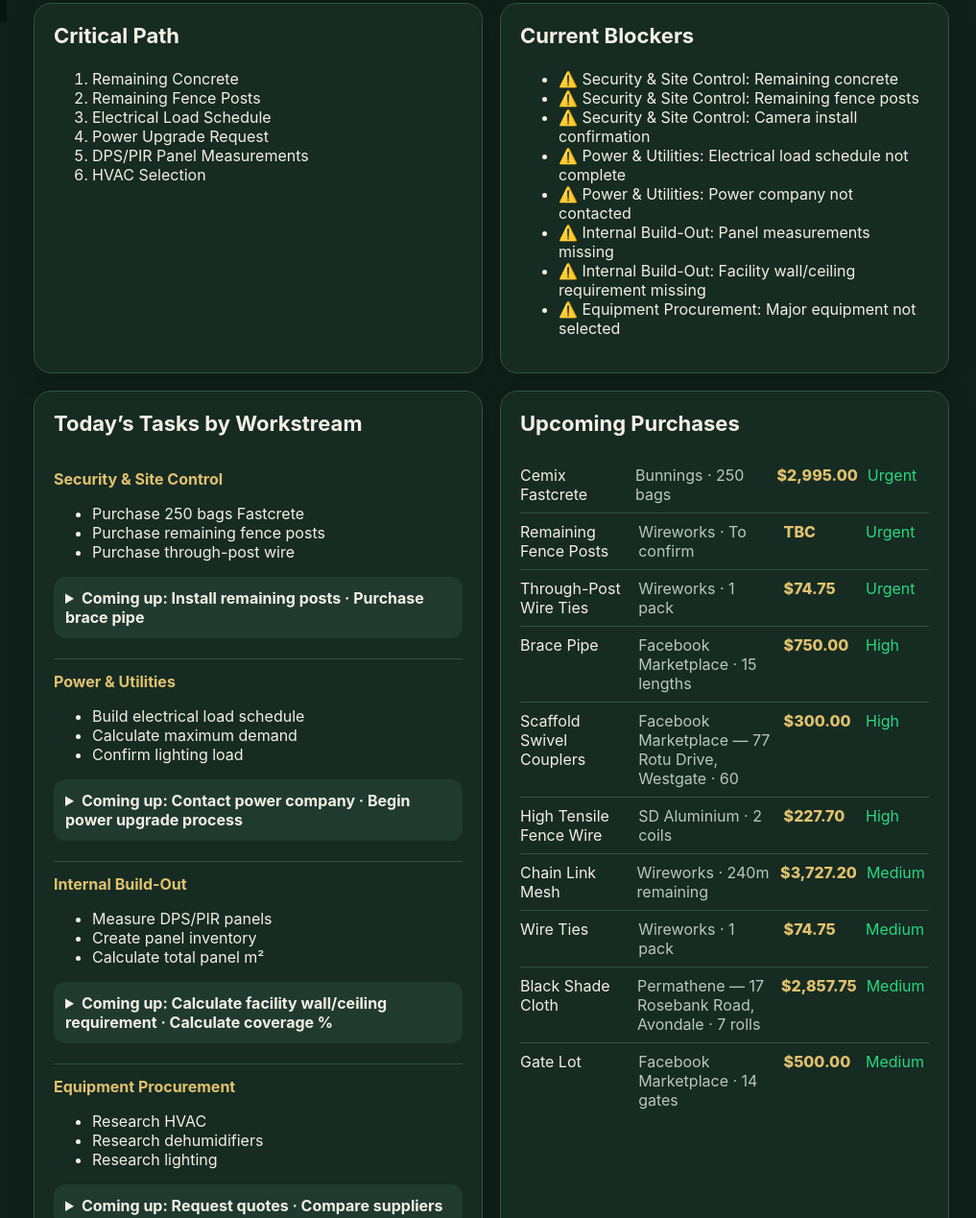
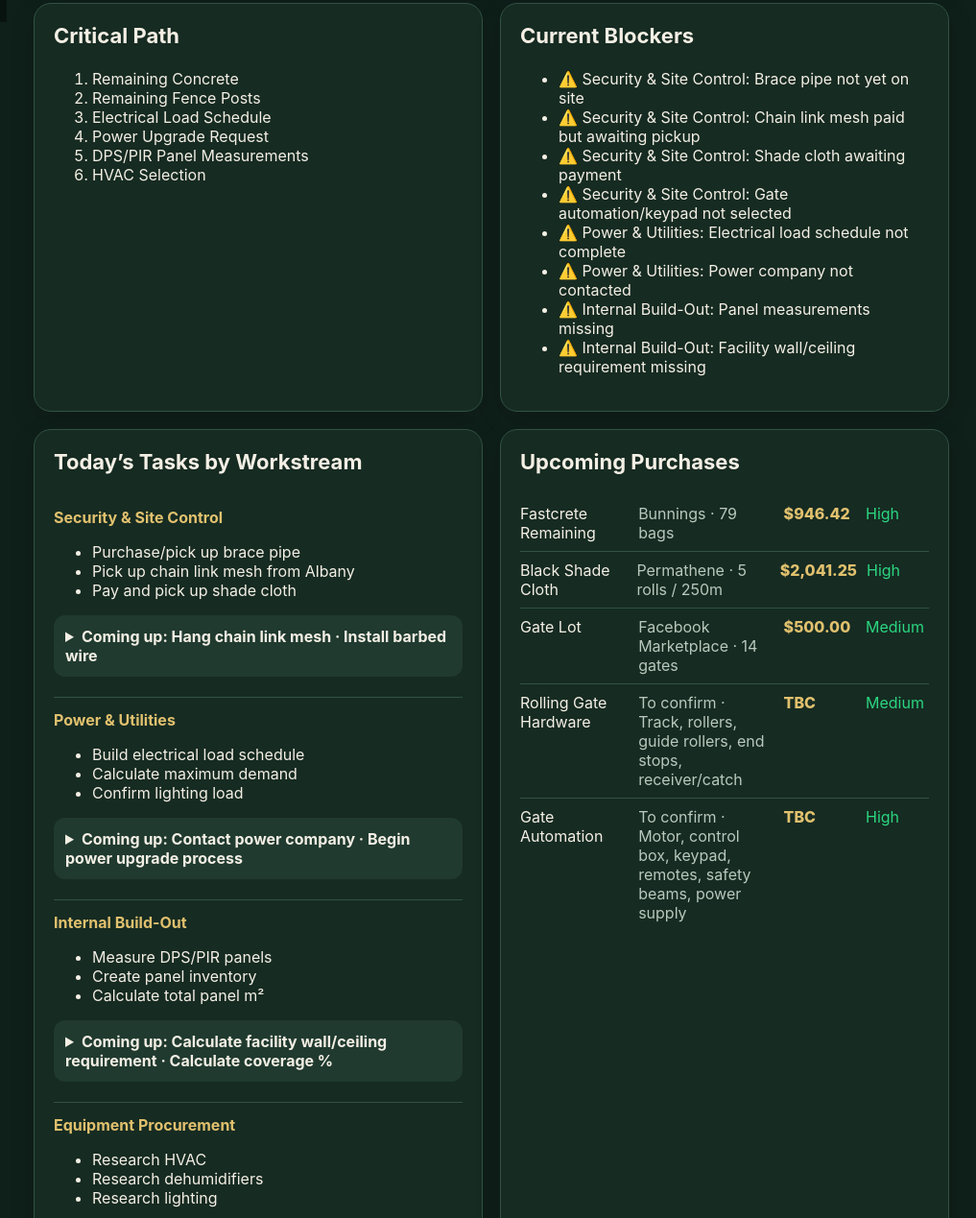
Before and after one commit to 7yv8g7zc7p-commits/botaniq-command-centre, a plain HTML site: page index.html in a window 1280 px wide. Shown: the part 777-2046 px from the top of the page at 96% size, without its empty margins (263-1280 px from the left). Drawn offline with Linux system fonts and the light colour scheme.

Commit message:
Add files via upload

```diff
--- a/index.html
+++ b/index.html
@@ -3,12 +3,12 @@
 <head>
 <meta charset="utf-8" />
 <meta name="viewport" content="width=device-width,initial-scale=1" />
-<title>Botanic Command Centre Proper V6</title>
+<title>Botanic Command Centre Live V7</title>
 <link rel="stylesheet" href="styles.css" />
 </head>
 <body class="botanic">
 <aside class="sidebar">
-  <div class="brand"><div class="logo">B</div><div><h1>Botanic</h1><p>Command Centre Proper V6</p></div></div>
+  <div class="brand"><div class="logo">B</div><div><h1>Botanic</h1><p>Command Centre Live V7</p></div></div>
   <button class="nav active" data-page="home">Home</button>
   <button class="nav" data-page="roadmap">Roadmap</button>
   <button class="nav" data-page="tasks">Today’s Tasks</button>
@@ -61,7 +61,7 @@
 window.BOTANIC_DATA = {
   "meta": {
     "title": "Botanic Command Centre",
-    "version": "Proper V6",
+    "version": "Live V7",
     "target": "First Flower Flip \u2014 August 2026",
     "currentPhase": "Security & Site Control"
   },
@@ -129,6 +129,48 @@ window.BOTANIC_DATA = {
       "cost": 790.88
     },
     {
+      "item": "Additional Posts + Caps",
+      "supplier": "Wireworks",
+      "delivery": "Picked Up",
+      "qty": "15 posts + caps",
+      "cost": 769.01
+    },
+    {
+      "item": "Cemix Fastcrete Additional",
+      "supplier": "Bunnings",
+      "delivery": "Picked Up",
+      "qty": "171 bags",
+      "cost": 2050.0
+    },
+    {
+      "item": "High Tensile Fence Wire",
+      "supplier": "SD Aluminium",
+      "delivery": "Picked Up / Delivered to Site",
+      "qty": "2 coils",
+      "cost": 227.7
+    },
+    {
+      "item": "Scaffold Swivel Couplers",
+      "supplier": "Facebook Marketplace / Ringo",
+      "delivery": "Picked Up",
+      "qty": "60",
+      "cost": 300.0
+    },
+    {
+      "item": "Chain Link Mesh",
+      "supplier": "SD Aluminium",
+      "delivery": "Paid / Awaiting Pickup",
+      "qty": "240m",
+      "cost": 3727.2
+    },
+    {
+      "item": "Wire Ties",
+      "supplier": "Wireworks",
+      "delivery": "Picked Up",
+      "qty": "1 pack",
+      "cost": 149.5
+    },
+    {
       "item": "Spray Paint",
       "supplier": "Mitre 10",
       "delivery": "Picked Up",
@@ -144,9 +186,9 @@ window.BOTANIC_DATA = {
     },
     {
       "item": "Diesel Fuel",
-      "supplier": "Z Gas Station, Kume\u016b",
+      "supplier": "Fuel Station",
       "delivery": "Fuel Fill",
-      "qty": "20L",
+      "qty": "20L @ $3.09/L",
       "cost": 61.8
     },
     {
@@ -162,97 +204,94 @@ window.BOTANIC_DATA = {
       "delivery": "Picked Up",
       "qty": "4",
       "cost": 44.0
+    },
+    {
+      "item": "Big Jar",
+      "supplier": "General",
+      "delivery": "Purchased",
+      "qty": "1",
+      "cost": 11.9
     }
   ],
   "procurement": [
     {
-      "item": "Cemix Fastcrete",
+      "item": "Fastcrete Remaining",
       "supplier": "Bunnings",
-      "qty": "250 bags",
-      "spec": "Remaining concrete; 66 bags already on site; total planned concrete 316 bags",
-      "cost": 2995.0,
-      "priority": "Urgent",
-      "status": "Not Purchased",
-      "workstream": "Security & Site Control"
-    },
-    {
-      "item": "Remaining Fence Posts",
-      "supplier": "Wireworks",
-      "qty": "To confirm",
-      "spec": "Needed to complete 140 holes; 125 predrilled posts already purchased",
-      "cost": null,
-      "priority": "Urgent",
-      "status": "To Confirm",
-      "workstream": "Security & Site Control"
-    },
-    {
-      "item": "Through-Post Wire Ties",
-      "supplier": "Wireworks",
-      "qty": "1 pack",
-      "spec": "Tie mesh to tension wire; purchase with remaining posts",
-      "cost": 74.75,
-      "priority": "Urgent",
-      "status": "Not Purchased",
+      "qty": "79 bags",
+      "spec": "316 bag target; 237 purchased; 79 remaining",
+      "cost": 946.42,
+      "priority": "High",
+      "status": "Outstanding",
       "workstream": "Security & Site Control"
     },
     {
       "item": "Brace Pipe",
-      "supplier": "Facebook Marketplace",
+      "supplier": "Facebook Marketplace / Gallop Imports",
       "qty": "15 lengths",
-      "spec": "32mm diameter; 5.8m lengths; $50 each",
+      "spec": "32mm diameter; approx 5.8m lengths; $50 each; required before bracing/wire run",
       "cost": 750.0,
-      "priority": "High",
-      "status": "Not Purchased",
+      "priority": "Critical",
+      "status": "Outstanding",
       "workstream": "Security & Site Control"
     },
     {
-      "item": "Scaffold Swivel Couplers",
-      "supplier": "Facebook Marketplace \u2014 77 Rotu Drive, Westgate",
-      "qty": "60",
-      "spec": "For brace pipe connections",
-      "cost": 300.0,
+      "item": "Black Shade Cloth",
+      "supplier": "Permathene",
+      "qty": "5 rolls / 250m",
+      "spec": "1.83m x 50m rolls; outside perimeter layer; awaiting payment",
+      "cost": 2041.25,
       "priority": "High",
-      "status": "Not Purchased",
+      "status": "Awaiting Payment",
+      "workstream": "Security & Site Control"
+    },
+    {
+      "item": "Chain Link Mesh",
+      "supplier": "SD Aluminium",
+      "qty": "240m",
+      "spec": "Paid; pickup from Albany; existing 100m already available on site",
+      "cost": 3727.2,
+      "priority": "Critical",
+      "status": "Paid / Awaiting Pickup",
       "workstream": "Security & Site Control"
     },
     {
       "item": "High Tensile Fence Wire",
       "supplier": "SD Aluminium",
       "qty": "2 coils",
-      "spec": "650m per coil; 1,300m total",
+      "spec": "2.5mm high tensile wire; 650m per coil; 1,300m total",
       "cost": 227.7,
-      "priority": "High",
-      "status": "Not Purchased",
+      "priority": "Complete",
+      "status": "On Site",
       "workstream": "Security & Site Control"
     },
     {
-      "item": "Chain Link Mesh",
+      "item": "Scaffold Swivel Couplers",
+      "supplier": "Facebook Marketplace \u2014 Ringo, 77 Rotu Drive, Westgate",
+      "qty": "60",
+      "spec": "For brace pipe connections",
+      "cost": 300.0,
+      "priority": "Complete",
+      "status": "Picked Up / On Site",
+      "workstream": "Security & Site Control"
+    },
+    {
+      "item": "Predrilled Posts",
       "supplier": "Wireworks",
-      "qty": "240m remaining",
-      "spec": "340m total fence requirement; 100m already on site",
-      "cost": 3727.2,
-      "priority": "Medium",
-      "status": "Not Purchased",
+      "qty": "125 + 15 extra posts/caps",
+      "spec": "Pre-drilled fence posts",
+      "cost": 7329.46,
+      "priority": "Complete",
+      "status": "Purchased / On Site",
       "workstream": "Security & Site Control"
     },
     {
       "item": "Wire Ties",
       "supplier": "Wireworks",
       "qty": "1 pack",
-      "spec": "Through-post wire / tie wire",
-      "cost": 74.75,
-      "priority": "Medium",
-      "status": "Not Purchased",
-      "workstream": "Security & Site Control"
-    },
-    {
-      "item": "Black Shade Cloth",
-      "supplier": "Permathene \u2014 17 Rosebank Road, Avondale",
-      "qty": "7 rolls",
-      "spec": "Security screening",
-      "cost": 2857.75,
-      "priority": "Medium",
-      "status": "Not Purchased",
+      "spec": "Through-post wire / tie wire; $130 + GST",
+      "cost": 149.5,
+      "priority": "Complete",
+      "status": "Picked Up",
       "workstream": "Security & Site Control"
     },
     {
@@ -262,7 +301,7 @@ window.BOTANIC_DATA = {
       "spec": "Use 2 gates for main entrance; remaining gates become assets/spares",
       "cost": 500.0,
       "priority": "Medium",
-      "status": "Not Purchased",
+      "status": "To Purchase",
       "workstream": "Security & Site Control"
     },
     {
@@ -279,9 +318,9 @@ window.BOTANIC_DATA = {
       "item": "Gate Automation",
       "supplier": "To confirm",
       "qty": "Motor, control box, keypad, remotes, safety beams, power supply",
-      "spec": "Automated site access control",
+      "spec": "Automated site access control; keypad access for crew",
       "cost": null,
-      "priority": "Medium",
+      "priority": "High",
       "status": "To Confirm",
       "workstream": "Security & Site Control"
     }
@@ -335,29 +374,30 @@ window.BOTANIC_DATA = {
     {
       "name": "Security & Site Control",
       "target": "June",
-      "progress": 25,
+      "progress": 35,
       "milestone": "Site secured and compliance-ready",
       "priority": [
-        "Purchase 250 bags Fastcrete",
-        "Purchase remaining fence posts",
-        "Purchase through-post wire",
-        "Confirm camera installation"
+        "Purchase/pick up brace pipe",
+        "Pick up chain link mesh from Albany",
+        "Pay and pick up shade cloth",
+        "Install corner posts and braces",
+        "Run high tensile wire",
+        "Sort gate keypad access"
       ],
       "upcoming": [
-        "Install remaining posts",
-        "Purchase brace pipe",
-        "Purchase swivel couplers",
-        "Purchase high tensile wire",
-        "Install chainlink mesh",
+        "Hang chain link mesh",
+        "Install barbed wire",
         "Install shade cloth",
         "Purchase gate lot",
-        "Plan rolling gate hardware",
+        "Design rolling gate track",
+        "Install tunnel/receiver post",
         "Confirm camera locations"
       ],
       "blockers": [
-        "Remaining concrete",
-        "Remaining fence posts",
-        "Camera install confirmation"
+        "Brace pipe not yet on site",
+        "Chain link mesh paid but awaiting pickup",
+        "Shade cloth awaiting payment",
+        "Gate automation/keypad not selected"
       ]
     },
     {
@@ -467,12 +507,13 @@ window.BOTANIC_DATA = {
     {
       "name": "Finance & Procurement",
       "target": "Active",
-      "progress": 30,
+      "progress": 45,
       "milestone": "Procurement funded and tracked",
       "priority": [
         "Keep Working Cash Summary updated",
-        "Confirm rolling gate quote",
-        "Confirm missing supplier specs"
+        "Record chain link pickup when completed",
+        "Record shade cloth payment when completed",
+        "Recalculate savings after each purchase"
       ],
       "upcoming": [
         "Update dashboard after every purchase",
@@ -480,7 +521,7 @@ window.BOTANIC_DATA = {
         "Recalculate savings"
       ],
       "blockers": [
-        "Remaining posts cost unknown",
+        "Some remaining procurement costs still TBC",
         "Gate automation costs unknown"
       ]
     }
@@ -624,6 +665,101 @@ window.BOTANIC_DATA = {
       "time": "Saved",
       "user": "Arthur",
       "details": "2 coils, 650m per coil, 1,300m total."
+    },
+    {
+      "type": "Update",
+      "title": "Command Centre live dashboard published",
+      "date": "2026-06-07",
+      "time": "Saved",
+      "user": "Arthur + ChatGPT",
+      "details": "Botanic Command Centre files uploaded to GitHub Pages and public dashboard confirmed working on phone."
+    },
+    {
+      "type": "Update",
+      "title": "Procurement status refreshed",
+      "date": "2026-06-07",
+      "time": "Saved",
+      "user": "Arthur",
+      "details": "High tensile wire and swivel couplers recorded as picked up/on site; chain link mesh paid awaiting pickup; shade cloth awaiting payment."
+    }
+  ],
+  "dailyTasks": [
+    {
+      "task": "Pick up chain link mesh",
+      "category": "Procurement",
+      "priority": "Critical",
+      "status": "Ready",
+      "notes": "Paid; awaiting pickup from Albany"
+    },
+    {
+      "task": "Purchase/pick up brace pipe",
+      "category": "Procurement",
+      "priority": "Critical",
+      "status": "Outstanding",
+      "notes": "Required before corner bracing and wire run"
+    },
+    {
+      "task": "Pay and pick up shade cloth",
+      "category": "Procurement",
+      "priority": "High",
+      "status": "Outstanding",
+      "notes": "5 rolls / 250m from Permathene"
+    },
+    {
+      "task": "Confirm swivel couplers on site",
+      "category": "Procurement",
+      "priority": "High",
+      "status": "Verify",
+      "notes": "Recorded as picked up; confirm on site"
+    },
+    {
+      "task": "Install corner posts and braces",
+      "category": "Fence",
+      "priority": "Critical",
+      "status": "Pending",
+      "notes": "Depends on brace pipe"
+    },
+    {
+      "task": "Run high tensile wire",
+      "category": "Fence",
+      "priority": "Critical",
+      "status": "Pending",
+      "notes": "Wire is on site"
+    },
+    {
+      "task": "Hang chain link mesh",
+      "category": "Fence",
+      "priority": "Critical",
+      "status": "Pending",
+      "notes": "After wire run; mesh paid awaiting pickup"
+    },
+    {
+      "task": "Install barbed wire",
+      "category": "Fence",
+      "priority": "High",
+      "status": "Pending",
+      "notes": "Use existing barbed wire stock"
+    },
+    {
+      "task": "Install shade cloth",
+      "category": "Fence",
+      "priority": "High",
+      "status": "Pending",
+      "notes": "After shade cloth purchased"
+    },
+    {
+      "task": "Gate keypad access control",
+      "category": "Security",
+      "priority": "Critical",
+      "status": "Outstanding",
+      "notes": "Needed for crew access"
+    },
+    {
+      "task": "Interior shed layout design",
+      "category": "Infrastructure",
+      "priority": "Critical",
+      "status": "Deferred",
+      "notes": "Resume after command centre/folders/dashboard setup"
     }
   ]
 };
```
Also changed, not shown: embedded-data-backup.json (+219 -83 lines).
